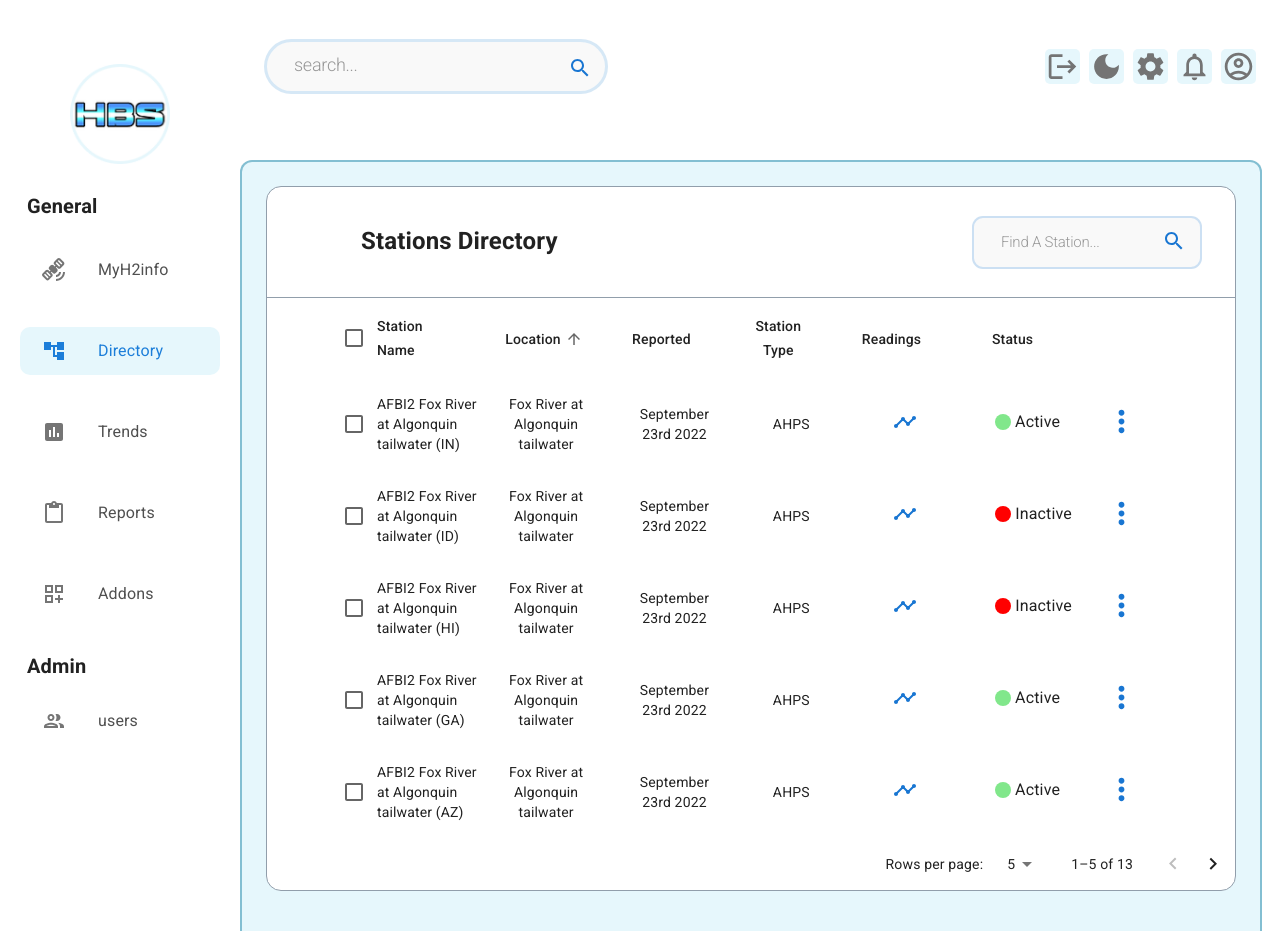
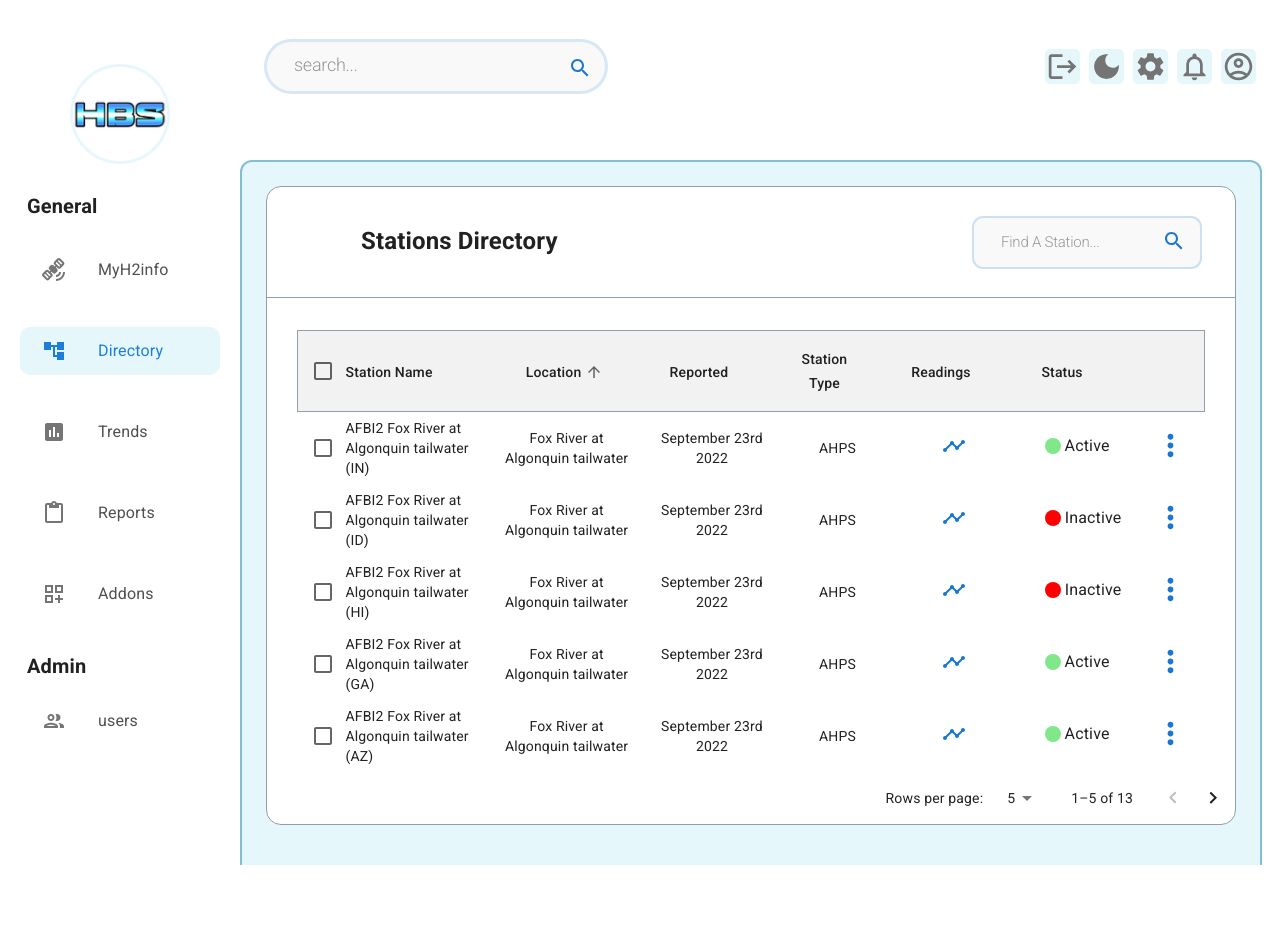
Before and after one commit to kpierc11/Dashboard_Demo, a React (Create React App) app in the folder app/: page /stations-directory in a window 1280 px wide. After the commit the page ends 865 px from the top, so only its background shows below. Built offline with nearby package versions, Linux system fonts and the light colour scheme.

Commit message:
added gray bar and fixed spacing on sd

```diff
--- a/app/src/components/StationsDirectory/StationsDirectory.tsx
+++ b/app/src/components/StationsDirectory/StationsDirectory.tsx
@@ -384,7 +384,12 @@ function EnhancedTableHead(props: EnhancedTableProps) {
     };
 
   return (
-    <TableHead>
+    <TableHead
+    sx={{
+      border: "1px solid rgba(145, 158, 171, 1)",
+      borderRadius: "15px",
+      background: "#F2F2F2",
+    }}>
       <TableRow>
         <TableCell padding="checkbox">
           <Checkbox
@@ -547,7 +552,7 @@ export default function EnhancedTable() {
         }}
       >
         <EnhancedTableToolbar numSelected={selected.length} />
-        <TableContainer sx={{ paddingLeft: "62px", paddingRight: "80px" }}>
+        <TableContainer sx={{ paddingLeft: "30px", paddingRight: "30px", marginTop:"32px" }}>
           <Table
             sx={{
               minWidth: 750,
```
